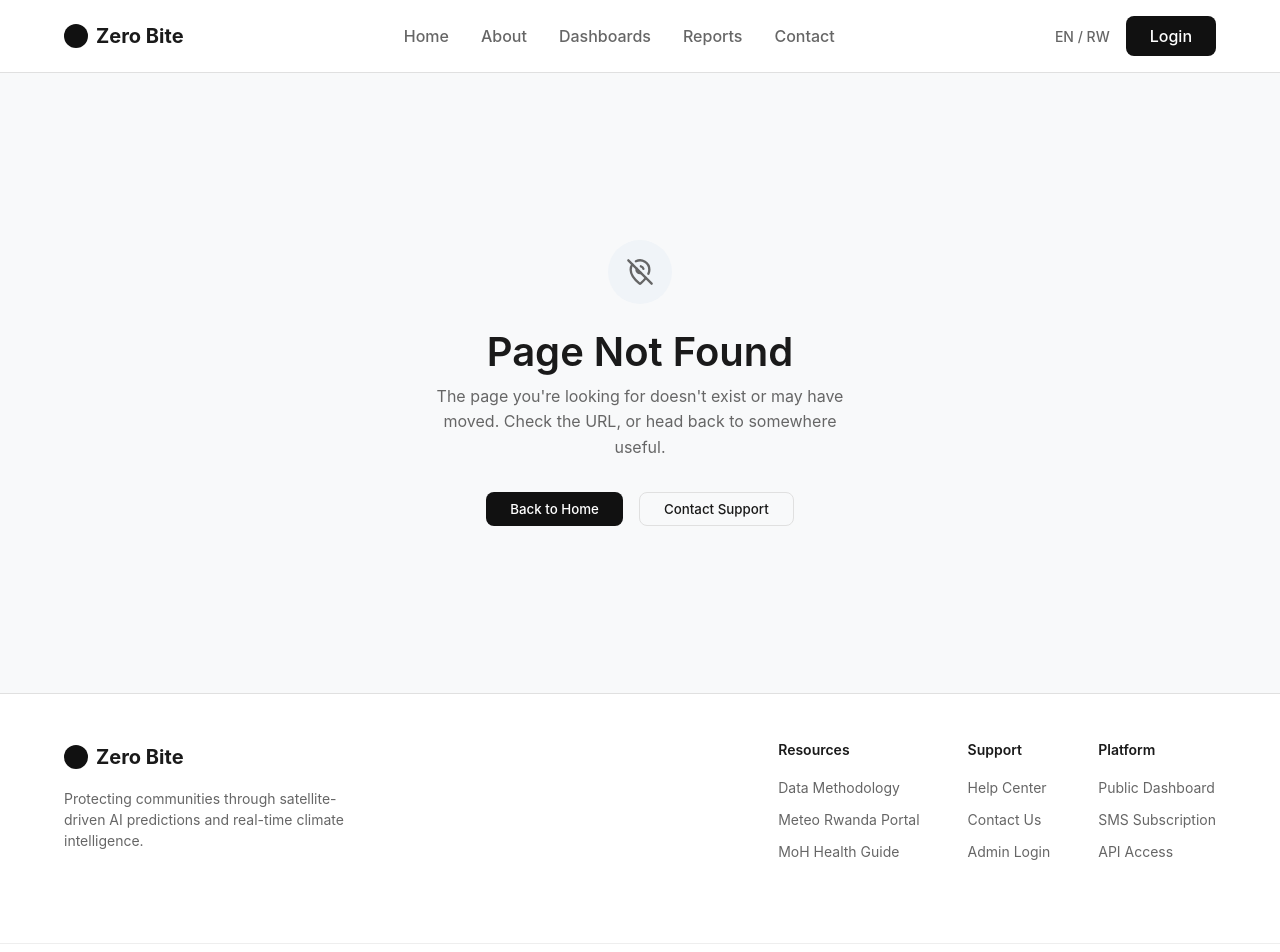
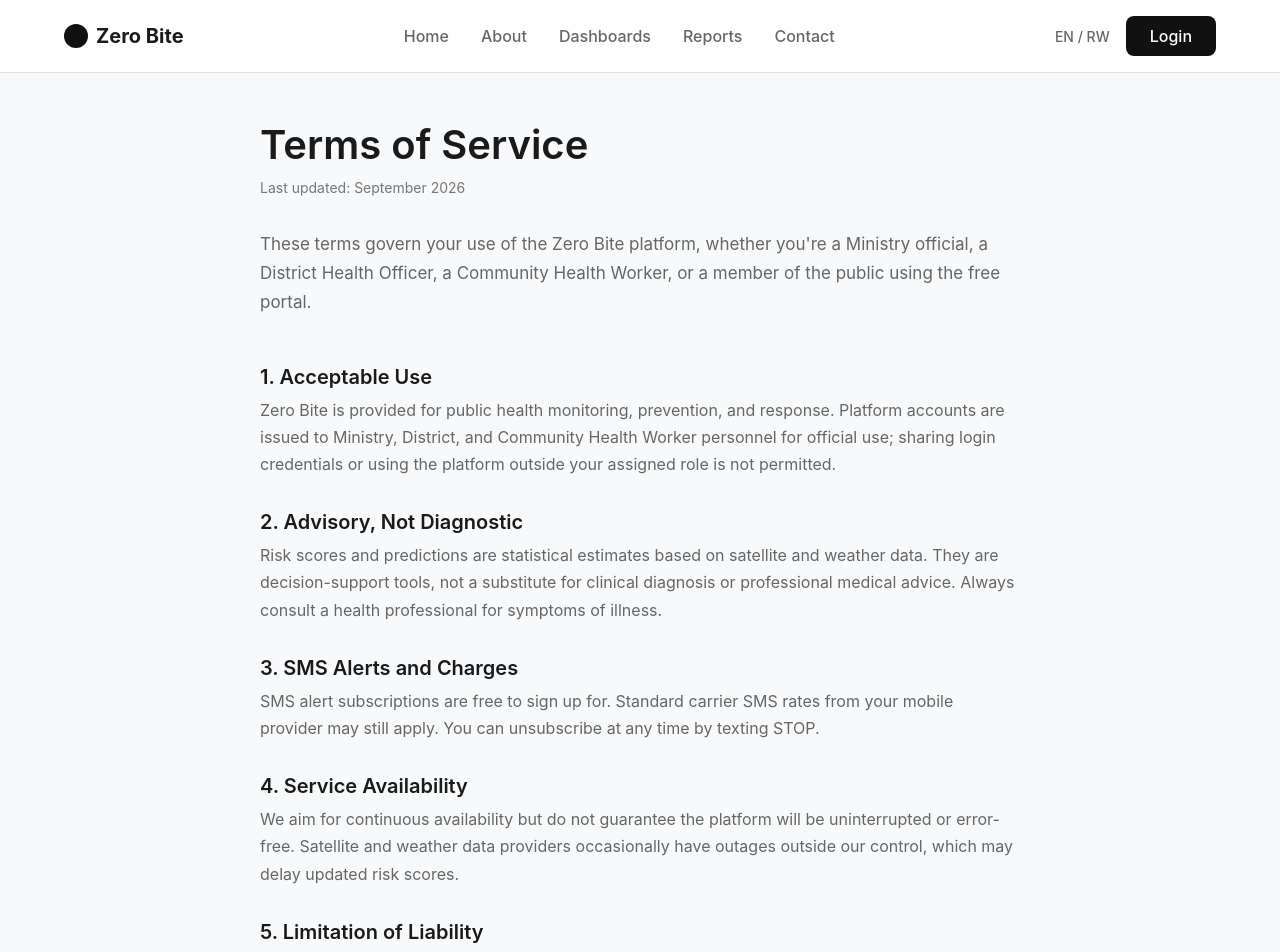
Before and after one commit to Aubierge-codes/Zero-bite, a React (Vite) app in the folder frontend/: page /terms in a window 1280 px wide. Shown: the top 952 px of the page. Built offline with nearby package versions, Linux system fonts and the light colour scheme.

Commit message:
Add missing /terms page, wire up the dead footer link
Same treatment as Privacy: 'Terms of Service' pointed at '#'. Adds a
real Terms page (acceptable use, advisory-not-diagnostic disclaimer,
SMS charges, availability, liability, changes) and wires it up end
to end.

```diff
--- a/frontend/src/App.tsx
+++ b/frontend/src/App.tsx
@@ -7,6 +7,7 @@ import About from './pages/About/About';
 import Dashboards from './pages/Dashboards/Dashboards';
 import Contact from './pages/Contact/Contact';
 import Privacy from './pages/Privacy/Privacy';
+import Terms from './pages/Terms/Terms';
 import Login from './pages/Login/Login';
 import NotFound from './pages/NotFound/NotFound';
 import NationalDashboard from './pages/NationalDashboard/NationalDashboard';
@@ -31,6 +32,7 @@ export default function App() {
           <Route path="/dashboards" element={<Dashboards />} />
           <Route path="/contact" element={<Contact />} />
           <Route path="/privacy" element={<Privacy />} />
+          <Route path="/terms" element={<Terms />} />
           <Route path="/login" element={<Login />} />
           <Route path="/public" element={<PublicDashboard />} />
           <Route path="*" element={<NotFound />} />
--- a/frontend/src/components/DocumentTitle.tsx
+++ b/frontend/src/components/DocumentTitle.tsx
@@ -7,6 +7,7 @@ const pageTitles: Record<string, string> = {
   '/dashboards': 'Dashboards — Zero Bite',
   '/contact': 'Contact — Zero Bite',
   '/privacy': 'Privacy Policy — Zero Bite',
+  '/terms': 'Terms of Service — Zero Bite',
   '/login': 'Login — Zero Bite',
   '/public': 'Public Risk Portal — Zero Bite',
   '/national': 'National Dashboard — Zero Bite',
--- a/frontend/src/layouts/PublicLayout.tsx
+++ b/frontend/src/layouts/PublicLayout.tsx
@@ -74,7 +74,7 @@ export default function PublicLayout() {
             <span>© 2024 Zero Bite Rwanda. Powered by AI and Satellite Data.</span>
             <div className="flex gap-md">
               <Link to="/privacy">Privacy Policy</Link>
-              <a href="#">Terms of Service</a>
+              <Link to="/terms">Terms of Service</Link>
               <span>English (UK)</span>
             </div>
           </div>
--- /dev/null
+++ b/frontend/src/pages/Terms/Terms.tsx
@@ -0,0 +1,39 @@
+import LegalPageLayout from '../../components/LegalPageLayout';
+
+const sections = [
+  {
+    heading: '1. Acceptable Use',
+    body: 'Zero Bite is provided for public health monitoring, prevention, and response. Platform accounts are issued to Ministry, District, and Community Health Worker personnel for official use; sharing login credentials or using the platform outside your assigned role is not permitted.',
+  },
+  {
+    heading: '2. Advisory, Not Diagnostic',
+    body: 'Risk scores and predictions are statistical estimates based on satellite and weather data. They are decision-support tools, not a substitute for clinical diagnosis or professional medical advice. Always consult a health professional for symptoms of illness.',
+  },
+  {
+    heading: '3. SMS Alerts and Charges',
+    body: 'SMS alert subscriptions are free to sign up for. Standard carrier SMS rates from your mobile provider may still apply. You can unsubscribe at any time by texting STOP.',
+  },
+  {
+    heading: '4. Service Availability',
+    body: 'We aim for continuous availability but do not guarantee the platform will be uninterrupted or error-free. Satellite and weather data providers occasionally have outages outside our control, which may delay updated risk scores.',
+  },
+  {
+    heading: '5. Limitation of Liability',
+    body: 'Zero Bite and its partners are not liable for outcomes resulting from reliance on predictive risk data in place of on-the-ground field verification and clinical judgment.',
+  },
+  {
+    heading: '6. Changes to These Terms',
+    body: 'We may update these terms as the platform evolves. Continued use of Zero Bite after a change constitutes acceptance of the updated terms.',
+  },
+];
+
+export default function Terms() {
+  return (
+    <LegalPageLayout
+      title="Terms of Service"
+      updated="September 2026"
+      intro="These terms govern your use of the Zero Bite platform, whether you're a Ministry official, a District Health Officer, a Community Health Worker, or a member of the public using the free portal."
+      sections={sections}
+    />
+  );
+}
```
